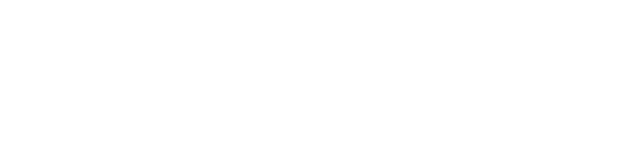
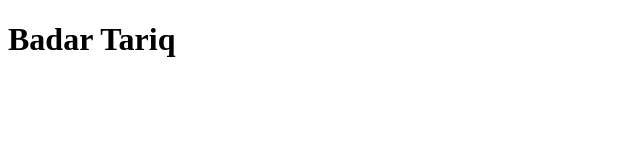
Before and after one commit to badar343/bootcamp_class_one, a plain HTML site: page index.html in a window 1280 px wide. Shown: the whole page, without its empty margins (0-640 px from the left). Drawn offline with Linux system fonts and the light colour scheme.

Commit message:
updated index.html

```diff
--- a/index.html
+++ b/index.html
@@ -7,5 +7,7 @@
 </head>
 <body>
 
+    <h1>Badar Tariq</h1>
+
 </body>
 </html>
```
